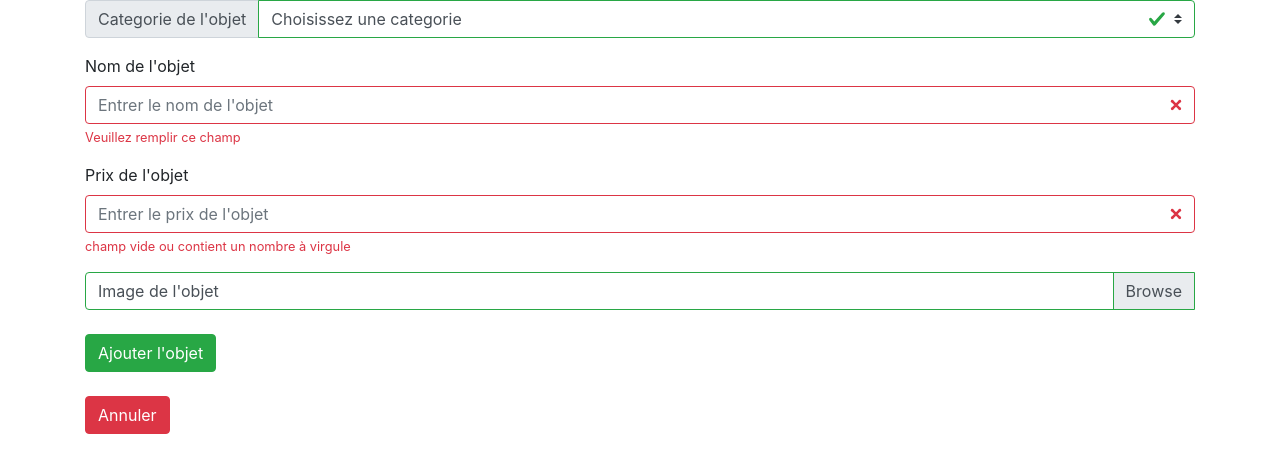
After one commit to ValentinDouvry/expernet-sgm, a PHP site: page /views/form_add_item.php in a window 1280 px wide. The commit adds this page. Shown: the top 473 px of the page. Run offline with PHP 8.4, Linux system fonts and the light colour scheme; data comes from the database, SQL or seed files in the repository; a stand-in replaces the project's code that opens the database connection.

Commit message:
Création du formulaire ajout d'item + code d'ajout
+modifs(redirection bouton ajouter un objet du shop)

```diff
--- /dev/null
+++ b/views/form_add_item.php
@@ -0,0 +1,78 @@
+<!DOCTYPE html>
+<html lang="en">
+<head>
+    <meta charset="UTF-8">
+    <meta name="viewport" content="width=device-width, initial-scale=1.0">
+    <link rel="stylesheet" href="https://stackpath.bootstrapcdn.com/bootstrap/4.3.1/css/bootstrap.min.css" integrity="sha384-ggOyR0iXCbMQv3Xipma34MD+dH/1fQ784/j6cY/iJTQUOhcWr7x9JvoRxT2MZw1T" crossorigin="anonymous">
+    <title>Ajouter un objet</title>
+</head>
+<body>
+    <?php
+
+        if((isset($_GET['err']))){
+            $err = $_GET['err'];
+            echo "<p style='text-align: center'>$err</p>";
+        }
+        include ("../secret/connect_db.php");
+        include ("../classes/Category.php");
+
+        $query = $db->prepare("SELECT name FROM categories");
+        $query->execute();
+        $query->setFetchMode(PDO::FETCH_CLASS,'Category');
+        $data = $query->fetchall();
+    ?>
+    <div class="container">
+        <form method = 'POST' action="../actions/add_item.php" class="was-validated">
+            <!--liste déroulante des categories-->
+            <div class="input-group mb-3">
+                <div class="input-group-prepend">
+                    <label class="input-group-text" for="categoryName">Categorie de l'objet</label>
+                </div>
+                <select class="custom-select" id="categoryName" name = "categoryName">
+                    <option disabled selected>Choisissez une categorie</option>
+                    <?php
+                    foreach($data as $category){
+                    ?>
+                    <option value = "<?php echo $category->getName();?>"><?php echo $category->getName(); ?></option>
+                    <?php
+                    }
+                    ?>
+                </select>
+            </div>
+            <!--form classique-->
+            <div class="form-group">
+            <label for="itemName">Nom de l'objet</label>
+            <input type="text" class="form-control" id="itemName" placeholder="Entrer le nom de l'objet" name="itemName" required>
+            <div class="valid-feedback"></div>
+            <div class="invalid-feedback">Veuillez remplir ce champ</div>
+            </div>
+            <div class="form-group">
+            <label for="itemPrice">Prix de l'objet</label>
+            <input type="number" class="form-control" id="itemPrice" placeholder="Entrer le prix de l'objet" name="itemPrice" required>
+            <div class="valid-feedback"></div>
+            <div class="invalid-feedback">champ vide ou contient un nombre à virgule</div>
+            </div>
+            <div class="form-group">
+            <!--image de l'objet-->
+            <div class="input-group">
+                <div class="custom-file">
+                    <input type="file" class="custom-file-input" id="itemImage" name = "itemImage">
+                    <label class="custom-file-label" for="itemImage">Image de l'objet</label>
+                </div>
+                <div class="valid-feedback"></div>
+                <div class="invalid-feedback">Veuillez remplir ce champ</div>
+            </div>
+            <!--submit-->
+            </br><button type="submit" class="btn btn-success">Ajouter l'objet</button></br>
+        </form>
+
+        <a href = "shop.php"></br><button type="submit" class="btn btn-danger">Annuler</button></a>
+    </div>
+
+    <!-- Optional JavaScript -->
+    <!-- jQuery first, then Popper.js, then Bootstrap JS -->
+    <script src="https://code.jquery.com/jquery-3.3.1.slim.min.js" integrity="sha384-q8i/X+965DzO0rT7abK41JStQIAqVgRVzpbzo5smXKp4YfRvH+8abtTE1Pi6jizo" crossorigin="anonymous"></script>
+    <script src="https://cdnjs.cloudflare.com/ajax/libs/popper.js/1.14.7/umd/popper.min.js" integrity="sha384-UO2eT0CpHqdSJQ6hJty5KVphtPhzWj9WO1clHTMGa3JDZwrnQq4sF86dIHNDz0W1" crossorigin="anonymous"></script>
+    <script src="https://stackpath.bootstrapcdn.com/bootstrap/4.3.1/js/bootstrap.min.js" integrity="sha384-JjSmVgyd0p3pXB1rRibZUAYoIIy6OrQ6VrjIEaFf/nJGzIxFDsf4x0xIM+B07jRM" crossorigin="anonymous"></script>
+</body>
+</html>
--- a/views/shop.php
+++ b/views/shop.php
@@ -74,7 +74,7 @@ $query = $db->prepare($sql);
 
 
         <?php if($user->getIsAdmin()) :?>
-        <a class="btn btn-outline-primary" href="">Ajouter un objet</a>
+        <a class="btn btn-outline-primary" href="form_add_item.php">Ajouter un objet</a>
         <?php endif; ?>
 
         <?php
```
Also changed, not shown: actions/add_item.php (added, +41 -0 lines).
